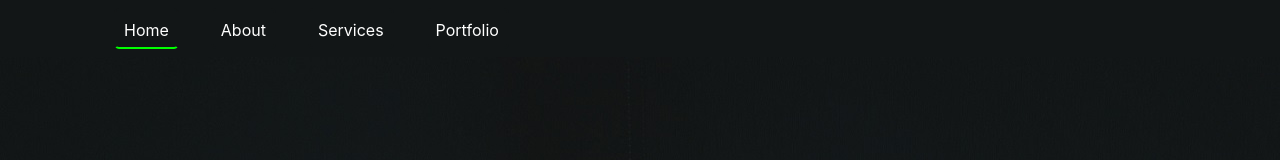
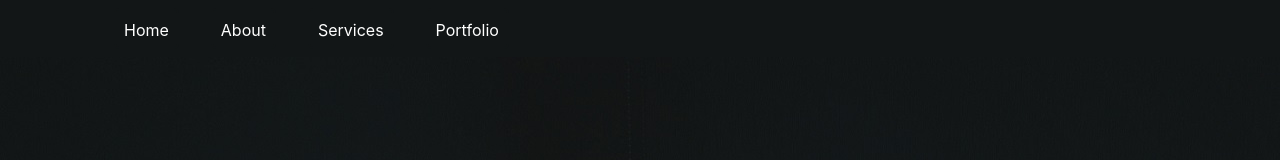
Before and after one commit to adityaPawar1999/Portfilio_, a React (Create React App) app: page / in a window 1280 px wide. Shown: the top 160 px of the page. Built offline with nearby package versions, Linux system fonts and the light colour scheme; a web font is replaced by a local one.

Commit message:
index.css

```diff
--- a/src/index.css
+++ b/src/index.css
@@ -12,7 +12,6 @@ body {
   -webkit-font-smoothing: antialiased;
   -moz-osx-font-smoothing: grayscale;
 }
-
 
 
 
@@ -47,8 +46,7 @@ nav{
   border-bottom: 2px solid #00FF00;
   transition: .3s ease-in-out;
 }
-.active1{
-
+.active{
   border-bottom: 2px solid #00FF00;
 }
 .headertitle{
```
